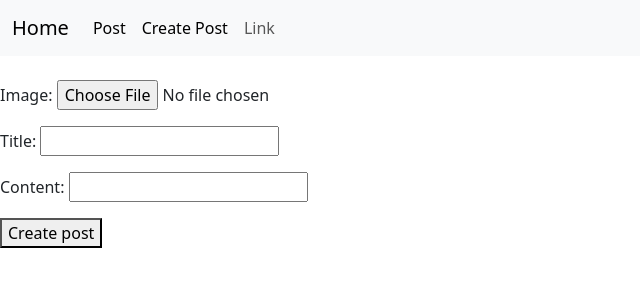
After one commit to chupa136/55-2_4month, a Django app: page /posts/create/ in a window 1280 px wide. The commit adds this page. Shown: the top 300 px of the page, without its empty margins (0-640 px from the left). Run offline with Django 5.2, Linux system fonts and the light colour scheme.

Commit message:
Create post dont worked

```diff
--- a/blog/urls.py
+++ b/blog/urls.py
@@ -16,7 +16,7 @@ Including another URLconf
 """
 from django.contrib import admin
 from django.urls import path
-from posts.views import first_view, html_view, post_list_view, home_view, post_detail_view
+from posts.views import first_view, html_view, post_list_view, home_view, post_detail_view, post_create_view
 from django.conf.urls.static import static
 from django.conf import settings
 
@@ -28,4 +28,5 @@ urlpatterns = [
     path("posts/", post_list_view),
     path("", home_view),
     path("posts/<int:post_id>/", post_detail_view),
+    path("posts/create/", post_create_view),
 ] + static(settings.MEDIA_URL, document_root = settings.MEDIA_ROOT)
--- /dev/null
+++ b/posts/forms.py
@@ -0,0 +1,22 @@
+from django import forms
+from posts.models import Post
+
+class PostForm(forms.Form):
+    image = forms.ImageField(required=False)
+    title = forms.CharField(max_length=100)
+    content = forms.CharField(max_length=100)
+
+    def clean_title(self):
+        cleaned_data = super().clean()
+        title = cleaned_data.get("title")
+        if title.lower() == "javascript":
+            raise forms.ValidationError("Javascrip is not allowed")
+        return title
+
+    def clean(self):
+        cleaned_data = super().clean()
+        title = cleaned_data.get("title")
+        content = cleaned_data.get("content")
+        if title and content and (title.lower() == content.lower()):
+            raise forms.ValidationError("Title and content should be different")
+        return cleaned_data
--- a/posts/views.py
+++ b/posts/views.py
@@ -1,5 +1,6 @@
-from django.shortcuts import render, HttpResponse
+from django.shortcuts import render, HttpResponse, redirect
 from posts.models import Post
+from posts.forms import PostForm
 
 def home_view(request):
     return render(request, "home.html")
@@ -17,3 +18,18 @@ def post_list_view(request):
 def post_detail_view(request, post_id):
     post = Post.objects.get(id = post_id)
     return render(request, "posts/post_detail.html", context={"post": post})
+
+def post_create_view(request):
+    if request.method == "GET":
+        form = PostForm()
+        return render(request, "posts/post_create.html", context={"form": form})
+    if request.method == "POST":
+        form=PostForm(request.POST, request.FILES)
+        if not form.is_valid():
+            return render(request, "posts/post_create.html", context={"form": form})
+        else:
+            title = form.cleaned_data.get("title")
+            content = form.cleaned_data.get("content")
+            image = form.cleaned_data.get("image")
+            Post.objects.create(title=title,content=content,image=image)
+        return redirect("/posts")
--- a/templates/home.html
+++ b/templates/home.html
@@ -14,6 +14,9 @@
           <a class="nav-link active" aria-current="page" href="/posts">Post</a>
         </li>
         <li class="nav-item">
+          <a class="nav-link active" aria-current="page" href="/posts/create">Create Post</a>
+        </li>
+        <li class="nav-item">
           <a class="nav-link" href="#">Link</a>
       </ul>
     </div>
--- /dev/null
+++ b/templates/posts/post_create.html
@@ -0,0 +1,9 @@
+{% extends 'home.html'%}
+
+{% block content %}
+<from style="padding: 15px;" action = "" method ="post", enctype ="multipart/form-data">
+    {% csrf_token %}
+    {{ form.as_p}}
+    <button text = "submit">Create post</button>
+</from>
+{% endblock %}
```
